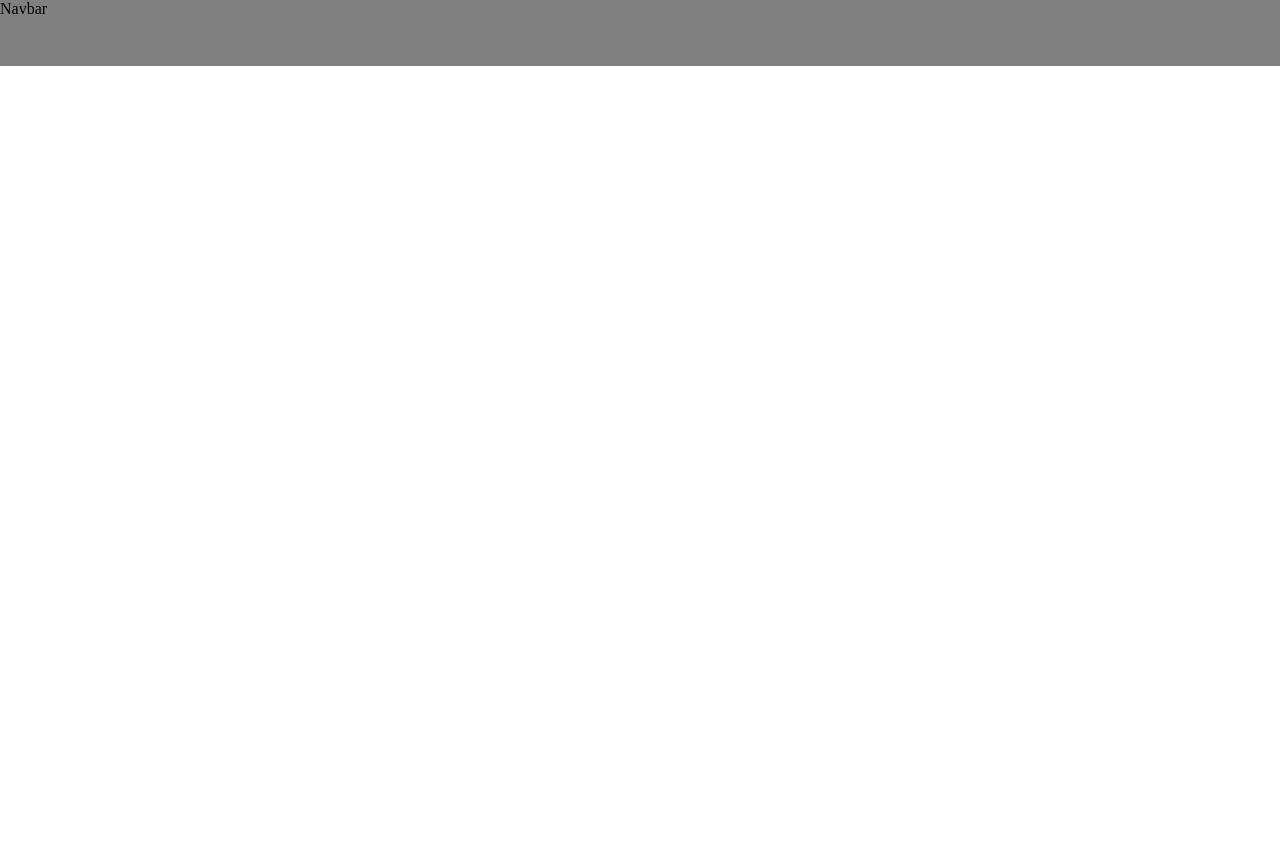
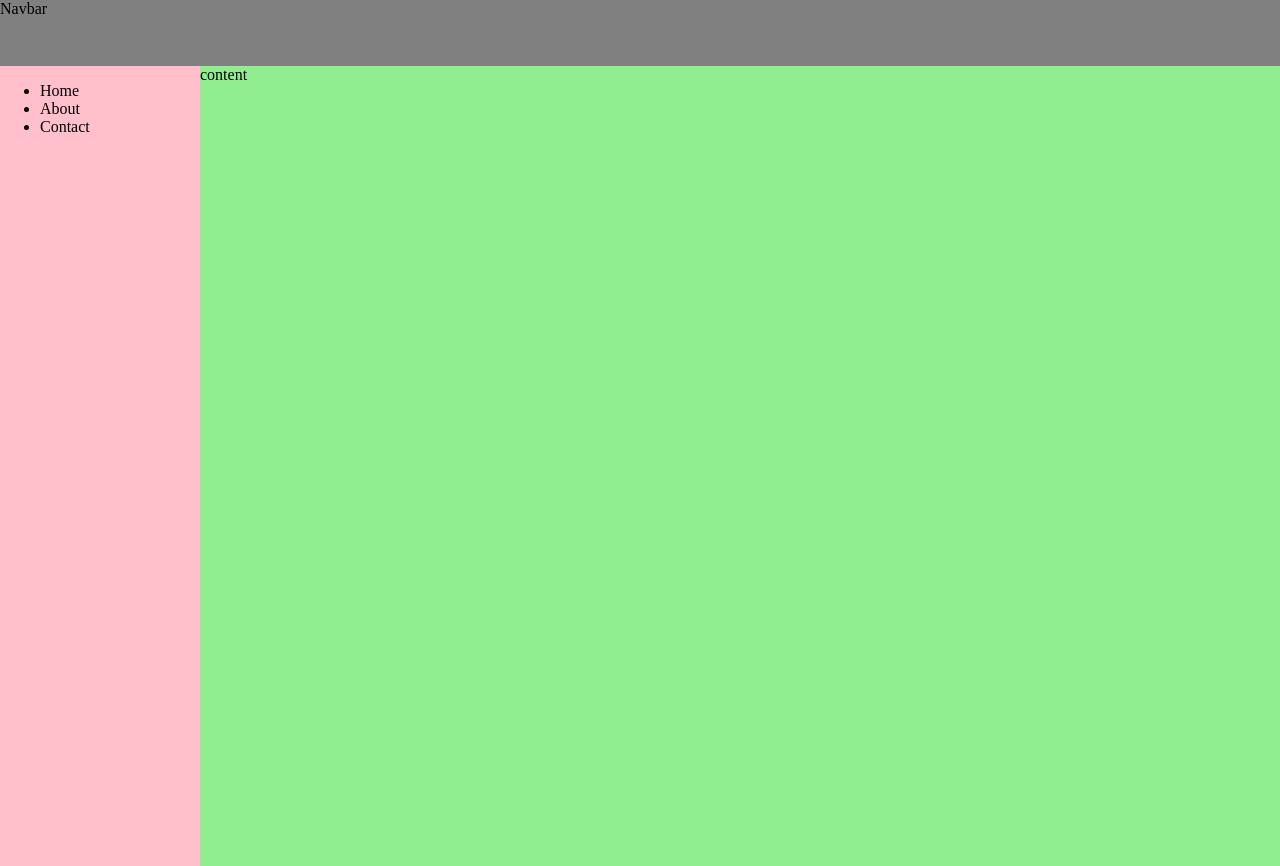
Before and after one commit to KevinTss/hyf-ec--responsiveness, a plain HTML site: page index.html in a window 1280 px wide. Before the commit the page ends 800 px from the top, so only its background shows below. Drawn offline with Linux system fonts and the light colour scheme.

Commit message:
Adding main content\n\n- Add aside section\n- Add maint section

```diff
--- a/index.html
+++ b/index.html
@@ -9,5 +9,17 @@
     <div class="navbar">
       Navbar
     </div>
+    <div class="main">
+      <aside class="aside">
+        <ul>
+          <li>Home</li>
+          <li>About</li>
+          <li>Contact</li>
+        </ul>
+      </aside>
+      <main class="content">
+        content
+      </main>
+    </div>
   </body>
 </html>
--- a/style.css
+++ b/style.css
@@ -1,5 +1,7 @@
 body {
   margin: 0;
+  width: 100vw;
+  height: 100vh;
 }
 
 .navbar {
@@ -7,3 +9,18 @@ body {
   width: 100%;
   height: 66px;
 }
+
+.main {
+  display: flex;
+  height: 100%;
+}
+
+.aside {
+  width: 200px;
+  background-color: pink;
+}
+
+.content {
+  flex-grow: 1;
+  background-color: lightgreen;
+}
```
